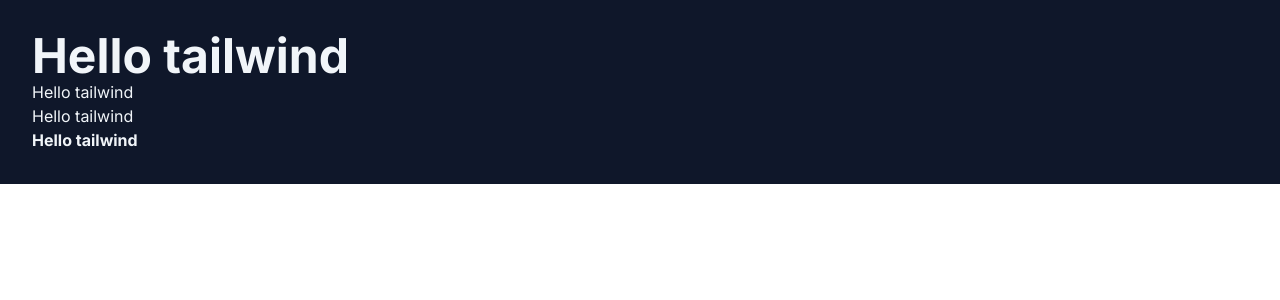
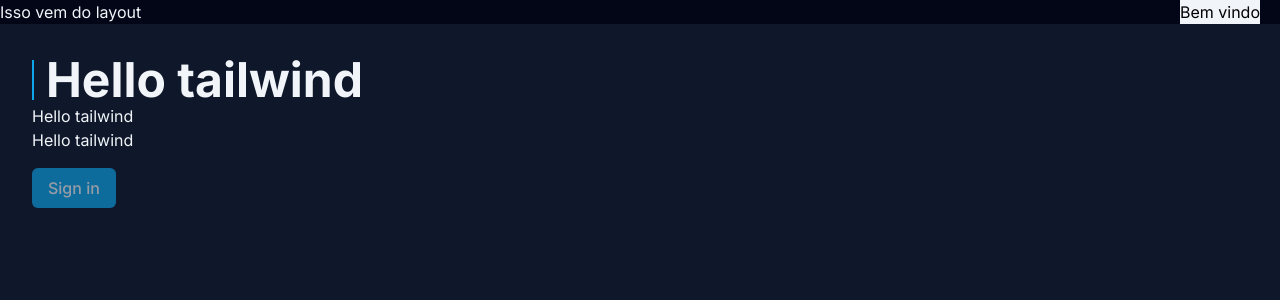
Before and after one commit to ahnucl/ignite-curso-tailwind-next, a Next.js app: page / in a window 1280 px wide. Shown: the top 300 px of the page. Built offline with nearby package versions, Linux system fonts and the light colour scheme.

Commit message:
Mais estilos

```diff
--- /dev/null
+++ b/src/app/(a)/layout.tsx
@@ -0,0 +1,12 @@
+export default function Layout({
+  children,
+}: {
+  children: React.ReactNode
+}) {
+  return (
+    <div className="h-screen w-screen bg-slate-950">
+      <h2 className="text-slate-100">Isso vem do layout</h2>
+      {children}
+    </div>
+  )
+}
--- /dev/null
+++ b/src/app/(a)/page.tsx
@@ -0,0 +1,17 @@
+export default function Home() {
+  return (
+    <div className="p-8 bg-slate-900 text-slate-100 h-screen">
+
+      <h1 className="text-5xl font-bold flex items-center gap-3 before:w-0.5 before:h-10 before:bg-sky-500 before:flex">
+        Hello tailwind
+      </h1>
+
+      <h2>Hello tailwind</h2>
+      <p>Hello tailwind</p>
+
+      <button disabled className="bg-sky-500 px-4 py-2 rounded-md font-medium mt-4 hover:enabled:bg-sky-600 disabled:opacity-60 disabled:cursor-not-allowed">
+        Sign in
+      </button>
+    </div>
+  )
+}
--- a/src/app/layout.tsx
+++ b/src/app/layout.tsx
@@ -16,7 +16,10 @@ export default function RootLayout({
 }) {
   return (
     <html lang="en">
-      <body className={inter.className}>{children}</body>
+      <body className={inter.className}>
+        <div className='absolute right-5 bg-slate-100'>Bem vindo</div>
+        {children}
+      </body>
     </html>
   )
 }
--- /dev/null
+++ b/src/app/not-found.tsx
@@ -0,0 +1,5 @@
+export default function NotFound() {
+  return (
+    <h1>Not found</h1>
+  )
+}
--- a/src/app/page.tsx
+++ /dev/null
@@ -1,11 +0,0 @@
-export default function Home() {
-  return (
-    <div className="p-8 bg-slate-900 text-slate-100 2-screen">
-
-      <h1 className="text-5xl font-bold">Hello tailwind</h1>
-      <h2>Hello tailwind</h2>
-      <p>Hello tailwind</p>
-      <strong>Hello tailwind</strong>
-    </div>
-  )
-}
```
